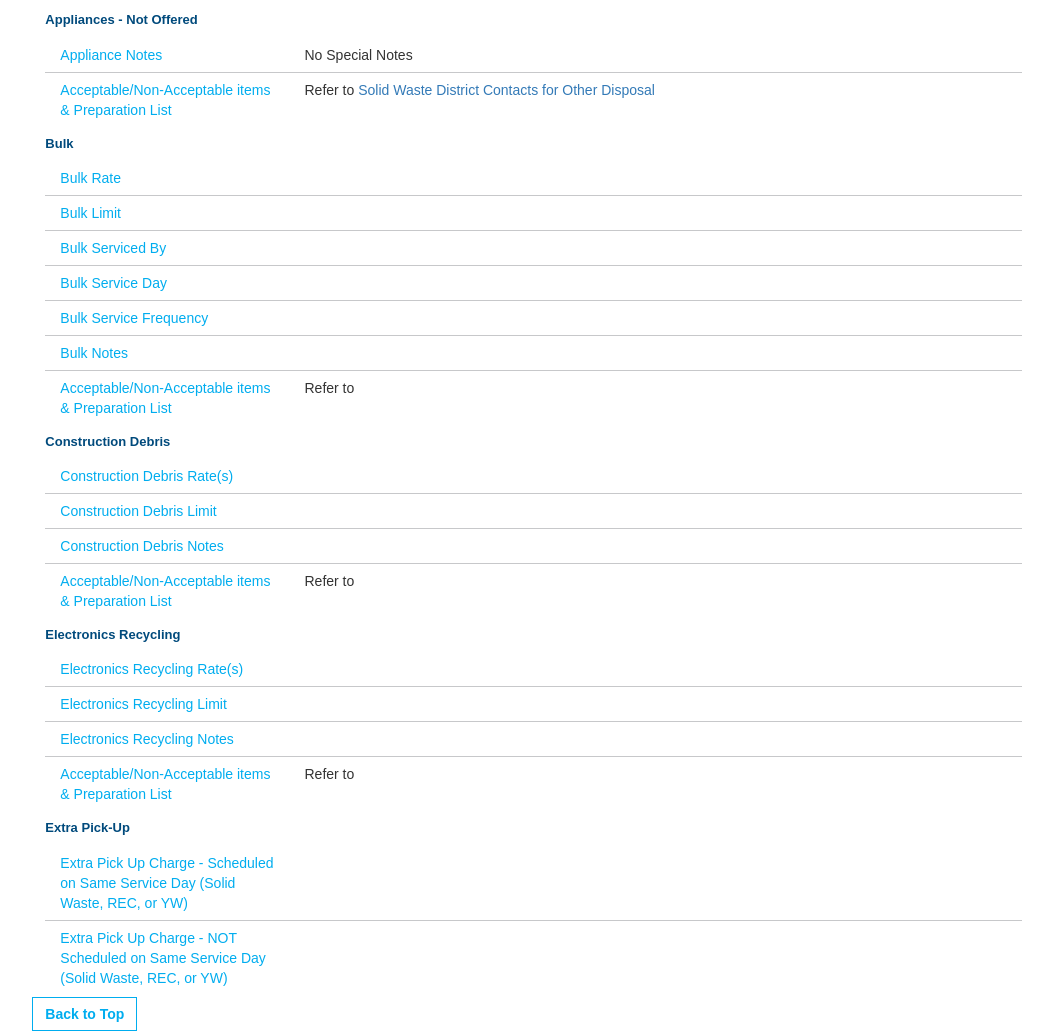
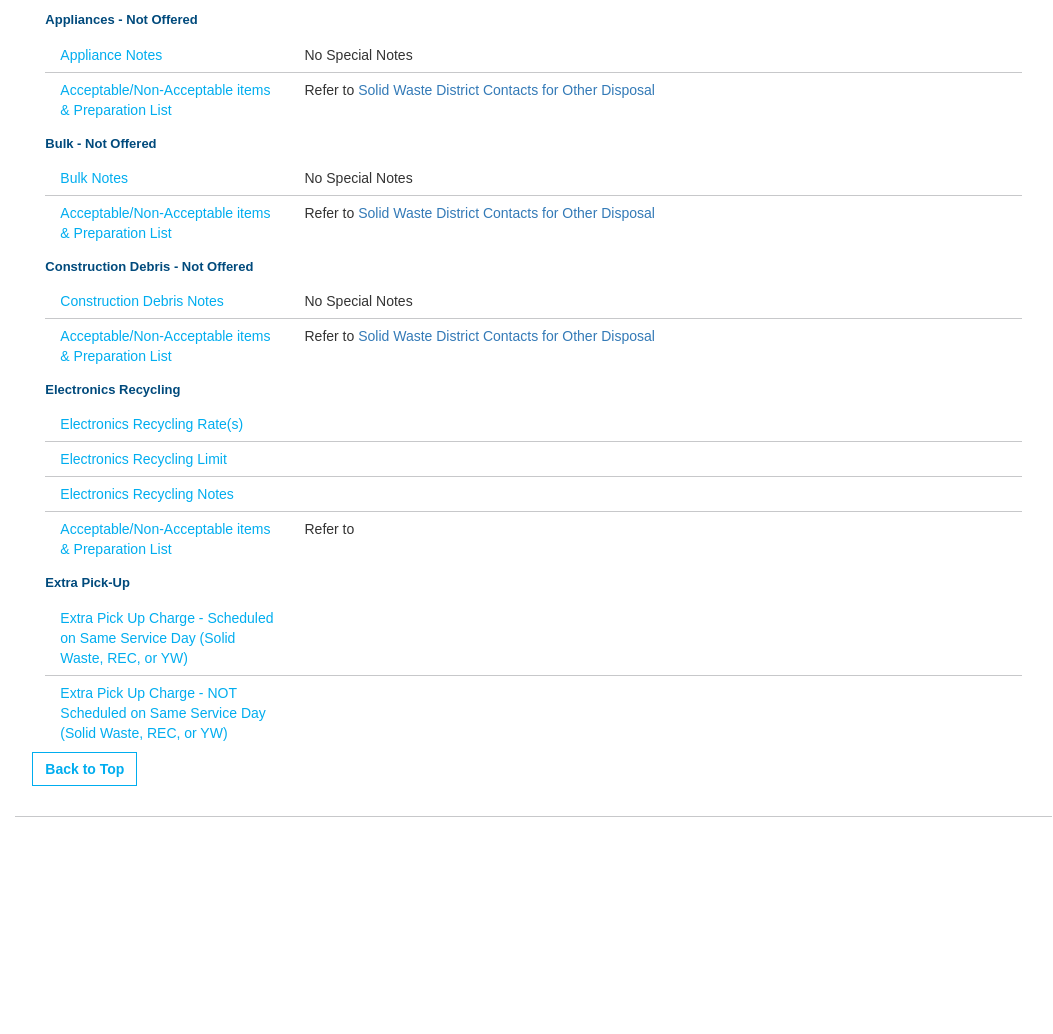
Before and after one commit to PrincessColumbia/csr, a plain HTML site: page csr_docs_v3/html/contract_documents/contract_one_sl.html in a window 1280 px wide. Shown: the part 2497-3531 px from the top of the page, without its empty margins (213-1266 px from the left). Drawn offline with nearby package versions, Linux system fonts and the light colour scheme.

Commit message:
Bulk finished, construction debris in progress

```diff
--- a/csr_docs_v3/html/contract_documents/contract_one_sl.html
+++ b/csr_docs_v3/html/contract_documents/contract_one_sl.html
@@ -468,7 +468,7 @@
               </div>
               <div class="row">
                 <div class="col-lg-12"><a name="Bulks" title="Bulks" id="bulk"></a>
-                  <h4 class="rs-h4-small">Bulk</h4>
+                  <h4 class="rs-h4-small">Bulk<span id="bulk-not-offered-notice"></span></h4>
                   <div class="container-fluid service-section">
                     <div class="collapsing-section" id="bulk-offered-toggle">
                       <div class="row data-line">
@@ -504,8 +504,8 @@
                 </div>
               </div>
               <div class="row">
-                <div class="col-lg-12"><a name="Bulks" title="Bulks" id="construction"></a>
-                  <h4 class="rs-h4-small">Construction Debris</h4>
+                <div class="col-lg-12"><a name="construction" title="Construction" id="construction"></a>
+                  <h4 class="rs-h4-small">Construction Debris<span id="con-not-offered-notice"></span></h4>
                   <div class="container-fluid service-section">
                     <div class="collapsing-section" id="con-offered-toggle">
                       <div class="row data-line">
@@ -596,7 +596,7 @@
       >
     <div class="row">
       <div class="col-lg-12">Last updated:
-        <!-- #BeginDate format:Am1a -->June 1, 2017 4:07 PM<!-- #EndDate -->
+        <!-- #BeginDate format:Am1a -->June 2, 2017 1:43 PM<!-- #EndDate -->
       </div>
     </div>
     <div class="row">
--- a/csr_docs_v3/js/contract-one-sl.js
+++ b/csr_docs_v3/js/contract-one-sl.js
@@ -116,7 +116,6 @@ bulkServiceDay = ""; // If a day isn't entered, defaults to "Verify service day
 bulkServiceFrequency = "";
 bulkNotes = "";
 
-/*
 
 // Construction Debris
 
@@ -124,6 +123,8 @@ offeredCon = "No"; //Use only "Yes" or "No" to indicate if the service is offere
 conRate = "";
 conLimit = "";
 conNotes = "";
+
+/*
 
 // Electronic Waste
 
@@ -170,63 +171,11 @@ var anchorLandfill = "#Landfill";
 var anchorRec = "#Recycle";
 var anchorYw = "#YardWaste";
 var anchorApp = "#Appliance";
-//var anchorBulk = "#Bulk";
-//var anchorConstruction = "#Construction";
+var anchorBulk = "#Bulk";
+var anchorConstruction = "#Construction";
 //var anchorEwaste = "#Ewaste";
 //var anchorMedical = "#Medical";
 //var anchorSharps = "#Sharps";
-
-
-
-/*
-// Disposal Notes - Appliance link
-var dispNotesLinkApp = linkPrefix + divNum + dispNotes + linkPostfix + anchorApp;
-
-if (offeredApp === "Yes") {
-	document.getElementById("app-disposal-landfill").href = dispNotesLinkLandfill;
-	document.getElementById("app-disposal-landfill").target = "_blank";
-	document.getElementById("app-disposal-landfill").innerHTML = "Disposal Notes - Appliance Notes";
-} else {
-	document.getElementById("app-disposal-landfill").href = siteInformationSwd;
-	document.getElementById("app-disposal-landfill").target = "_blank";
-	document.getElementById("app-disposal-landfill").innerHTML = "Solid Waste District Contacts for Other Disposal";
-}
-*/
-
-
-
-/*
-// Disposal Notes - Bulk link
-var dispNotesLinkBulk = linkPrefix + divNum + dispNotes + linkPostfix + anchorBulk;
-
-if (offeredBulk === "Yes") {
-	document.getElementById("bulk-disposal-landfill").href = dispNotesLinkLandfill;
-	document.getElementById("bulk-disposal-landfill").target = "_blank";
-	document.getElementById("bulk-disposal-landfill").innerHTML = "Disposal Notes - Bulk Notes";
-} else {
-	document.getElementById("bulk-disposal-landfill").href = siteInformationSwd;
-	document.getElementById("bulk-disposal-landfill").target = "_blank";
-	document.getElementById("bulk-disposal-landfill").innerHTML = "Solid Waste District Contacts for Other Disposal";
-}
-*/
-
-
-
-/*
-// Disposal Notes - Construction link
-var dispNotesLinkCon = linkPrefix + divNum + dispNotes + linkPostfix + anchorConstruction;
-
-if (offeredCon === "Yes") {
-	document.getElementById("con-disposal-landfill").href = dispNotesLinkLandfill;
-	document.getElementById("con-disposal-landfill").target = "_blank";
-	document.getElementById("con-disposal-landfill").innerHTML = "Disposal Notes - Construction Notes";
-} else {
-	document.getElementById("con-disposal-landfill").href = siteInformationSwd;
-	document.getElementById("con-disposal-landfill").target = "_blank";
-	document.getElementById("con-disposal-landfill").innerHTML = "Solid Waste District Contacts for Other Disposal";
-}
-*/
-
 
 
 /*
@@ -950,7 +899,7 @@ if (appRate.length === 0) {
 document.getElementById("appliance-rate").innerHTML = appRate;
 
 
-// Appliances Container Details
+// Appliances Limit
 var appLimit;
 if (appLimit.length === 0) {
 	appLimit = "Not offered";
@@ -958,7 +907,7 @@ if (appLimit.length === 0) {
 document.getElementById("appliance-limit").innerHTML = appLimit;
 
 
-// Appliances Container Delivered By
+// Appliances Serviced By
 var appServiced;
 if (appServiced.length === 0) {
 	appServiced = "No RS Containers provided";
@@ -1013,13 +962,116 @@ if (offeredApp === "No") {
 
 //====================================================================
 
-var offeredBulk;
+// Bulk Rate
 var bulkRate;
+if (bulkRate.length === 0) {
+	bulkRate = "Resident does not pay RS directly for service";
+}
+document.getElementById("bulk-rate").innerHTML = bulkRate;
+
+// Bulk Limit
 var bulkLimit;
+if (bulkLimit.length === 0) {
+	bulkLimit = "Not offered";
+}
+document.getElementById("bulk-limit").innerHTML = bulkLimit;
+
+// Bulk Serviced By
 var bulkServiced;
+if (bulkServiced.length === 0) {
+	bulkServiced = "No RS Containers provided";
+}
+document.getElementById("bulk-serviced-by").innerHTML = bulkServiced;
+
+// Bulk Service Day
 var bulkServiceDay;
+if (bulkServiceDay.length === 0) {
+	bulkServiceDay = "This field should not be visible if there is no service day";
+	document.getElementById("bulk-service-day").classList.add("js-error");
+}
+document.getElementById("bulk-service-day").innerHTML = bulkServiceDay;
+
+// Bulk Service Frequency
 var bulkServiceFrequency;
+var bulkServiceFrequency;
+if (bulkServiceFrequency.length === 0) {
+	bulkServiceFrequency = "This field should not be visible if there is no service day";
+	document.getElementById("bulk-service-freq").classList.add("js-error");
+}
+document.getElementById("bulk-service-freq").innerHTML = bulkServiceFrequency;
+
+// Bulk Notes
 var bulkNotes;
+if (bulkNotes.length === 0) {
+	bulkNotes = "No Special Notes";
+}
+document.getElementById("bulk-notes").innerHTML = bulkNotes;
+
+
+// Logic to determine whether Appliances is offered and what data to display depending on the answer.
+var offeredBulk; // Toggles the Bulk section between "Offered" and "Not Offered" and adjusts the visible components appropriately
+
+var dispNotesLinkBulk = linkPrefix + divNum + dispNotes + linkPostfix + anchorBulk;
+if (offeredBulk === "Yes") {
+	document.getElementById("bulk-disposal-landfill").href = dispNotesLinkBulk;
+	document.getElementById("bulk-disposal-landfill").target = "_blank";
+	document.getElementById("bulk-disposal-landfill").innerHTML = "Disposal Notes - Appliances Notes";
+} else {
+	document.getElementById("bulk-disposal-landfill").href = siteInformationSwd;
+	document.getElementById("bulk-disposal-landfill").target = "_blank";
+	document.getElementById("bulk-disposal-landfill").innerHTML = "Solid Waste District Contacts for Other Disposal";
+}
+
+if (offeredBulk === "No") {
+	document.getElementById("bulk-offered-toggle").innerHTML = "";
+	document.getElementById("bulk-not-offered-notice").innerHTML = " - Not Offered";
+}
+
+
+//====================================================================
+
+// Construction Debris Rate
+var conRate;
+if (conRate.length === 0) {
+	conRate = "Resident does not pay RS directly for service";
+}
+document.getElementById("con-rate").innerHTML = conRate;
+
+// Construction Debris Limit
+var conLimit;
+var conLimit;
+if (conLimit.length === 0) {
+	conLimit = "Not offered";
+}
+document.getElementById("con-limit").innerHTML = conLimit;
+
+// Construction Debris Notes
+var conNotes;
+if (conNotes.length === 0) {
+	conNotes = "No Special Notes";
+}
+document.getElementById("con-notes").innerHTML = conNotes;
+
+// Logic to determine whether Construction Debris services is offered and what data to display depending on the answer.
+var offeredCon; // Toggles the Construction Debris section between "Offered" and "Not Offered" and adjusts the visible components appropriately
+
+// Disposal Notes - Construction link
+var dispNotesLinkCon = linkPrefix + divNum + dispNotes + linkPostfix + anchorConstruction;
+
+if (offeredCon === "Yes") {
+	document.getElementById("con-disposal-landfill").href = dispNotesLinkCon;
+	document.getElementById("con-disposal-landfill").target = "_blank";
+	document.getElementById("con-disposal-landfill").innerHTML = "Disposal Notes - Construction Notes";
+} else {
+	document.getElementById("con-disposal-landfill").href = siteInformationSwd;
+	document.getElementById("con-disposal-landfill").target = "_blank";
+	document.getElementById("con-disposal-landfill").innerHTML = "Solid Waste District Contacts for Other Disposal";
+}
+
+if (offeredCon === "No") {
+	document.getElementById("con-offered-toggle").innerHTML = "";
+	document.getElementById("con-not-offered-notice").innerHTML = " - Not Offered";
+}
 
 
 
@@ -1043,9 +1095,3 @@ var bulkNotes;
 
 
 //====================================================================
-
-
-
-
-
-//====================================================================
```
